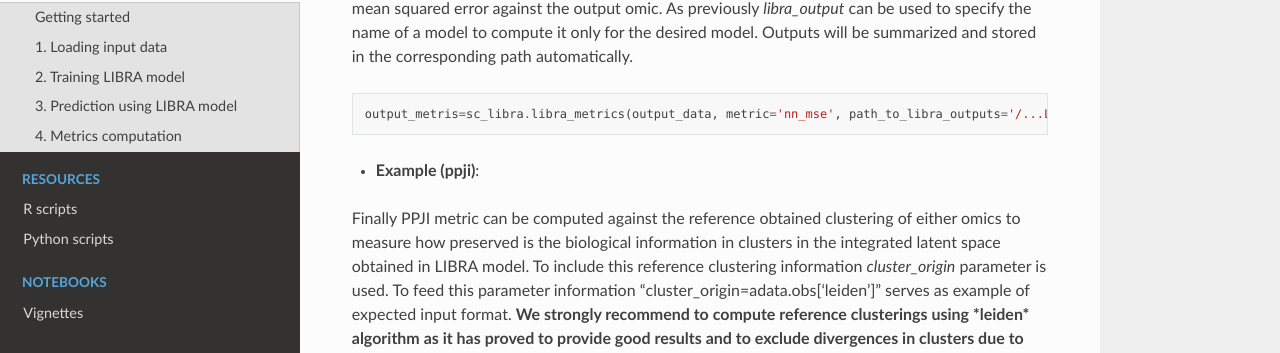
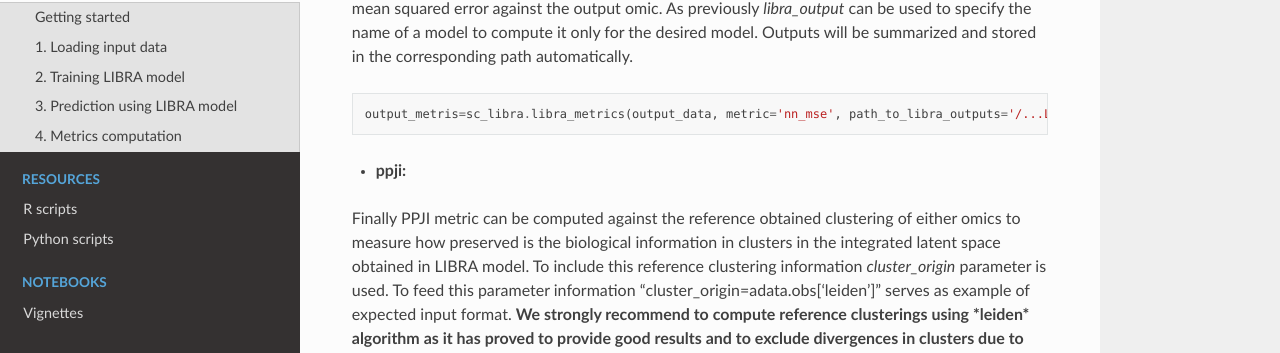
Before and after one commit to TranslationalBioinformaticsUnit/LIBRA, a Sphinx documentation site: the page built from docs/source/tutorial.rst, in a window 1280 px wide and 900 px high, scrolled down 3547 px. Shown: the part 221-574 px from the top of the window. Built offline with Sphinx 7.4.7 and the Read the Docs theme 2.0.0, drawn with Linux system fonts in a browser that asks for light colours.

Commit message:
Update tutorial.rst

```diff
--- a/docs/source/tutorial.rst
+++ b/docs/source/tutorial.rst
@@ -139,7 +139,7 @@ Setting the metric parameter as *nn_mse* will predict overall present models sto
 
     output_metris=sc_libra.libra_metrics(output_data, metric='nn_mse', path_to_libra_outputs='/...LIBRA_outputs/Models/')
 
-- **Example (ppji)**:
+- **ppji:**
 
 Finally PPJI metric can be computed against the reference obtained clustering of either omics to measure how preserved is the biological information in clusters in the integrated latent space obtained in LIBRA model. To include this reference clustering information *cluster_origin* parameter is used. To feed this parameter information "cluster_origin=adata.obs['leiden']" serves as example of expected input format. **We strongly recommend to compute reference clusterings using *leiden* algorithm as it has proved to provide good results and to exclude divergences in clusters due to different algorithms used and not because of the model performance (LIBRA use *leiden* and the method for latent clustering computation).** As before *libra_output* can be used to specify the name of a model to compute it only for the desired model. Outputs will be saved after function ends.
 
```
